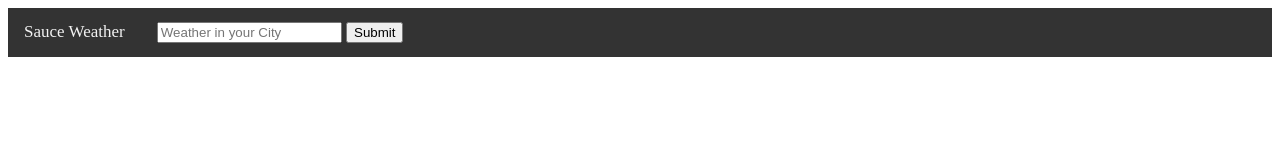
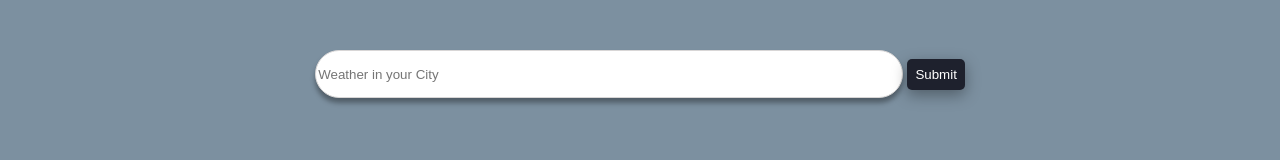
Before and after one commit to Tweetsauceyeep/TOP-Weather-App, a plain HTML site: page index.html in a window 1280 px wide. Drawn offline with Linux system fonts and the light colour scheme.

Commit message:
finished

```diff
--- a/index.html
+++ b/index.html
@@ -7,10 +7,9 @@
     <script src="script.js" defer></script>
   </head>
   <body>
-    <div id='navbar'>
-      <div class="navitem">Sauce Weather</div>
+    <div id="formWrapper">
       <form id="form" class="navitem">
-        <input type="text" id="input" placeholder="Weather in your City" />
+        <input type="text" id="input" placeholder="Weather in your City" required />
         <button type="button" id="submit">Submit</button>
       </form>
     </div>
--- a/script.js
+++ b/script.js
@@ -49,6 +49,7 @@ function handleSearchInput() {
   let query = searchForm.elements[0].value;
   if (content.innerHTML === '') {
     apiCall(query);
+    query.value= ""
   } else {
     removeWeatherDiv(content);
     apiCall(query);
--- a/styles.css
+++ b/styles.css
@@ -1,7 +1,9 @@
+body {
+  background-color: #7c90a0;
+}
+
 .navitem {
   display: inline;
-  float: left;
-  color: #f2f2f2;
   text-align: center;
   padding: 14px 16px;
   text-decoration: none;
@@ -9,7 +11,7 @@
 }
 
 #navbar {
-  display:flex;
+  display: flex;
   background-color: #333;
   overflow: hidden;
 }
@@ -27,10 +29,40 @@
 .weatherItem {
   font-size: 30px;
   color: white;
-  margin:10px;
+  margin: 10px;
 }
 
 #weatherHeader {
   font-size: 50px;
-  color: deeppink;
+  text-align: center;
+  /*color:#E83151;*/
+  color: #7c90a0;
 }
+
+#formWrapper {
+  padding: 1rem;
+  text-align: center;
+}
+#input {
+  display: inline;
+  margin-left: auto;
+  margin-right: auto;
+  margin-top: 26px;
+  width: 582px;
+  height: 44px;
+  border-radius: 24px;
+  box-shadow: rgba(0, 0, 0, 0.35) 0px 5px 5px;
+  border: 1px solid rgb(216, 214, 214);
+}
+button {
+  color: white;
+  background-color: #1e212d;
+  padding: 0.5rem;
+  border-radius: 5px;
+  border: #1e212d;
+  box-shadow: rgba(0, 0, 0, 0.35) 0px 5px 15px;
+  transition: border 0.2s ease-in-out;
+}
+button:hover{
+  border:1px white;
+}
```
